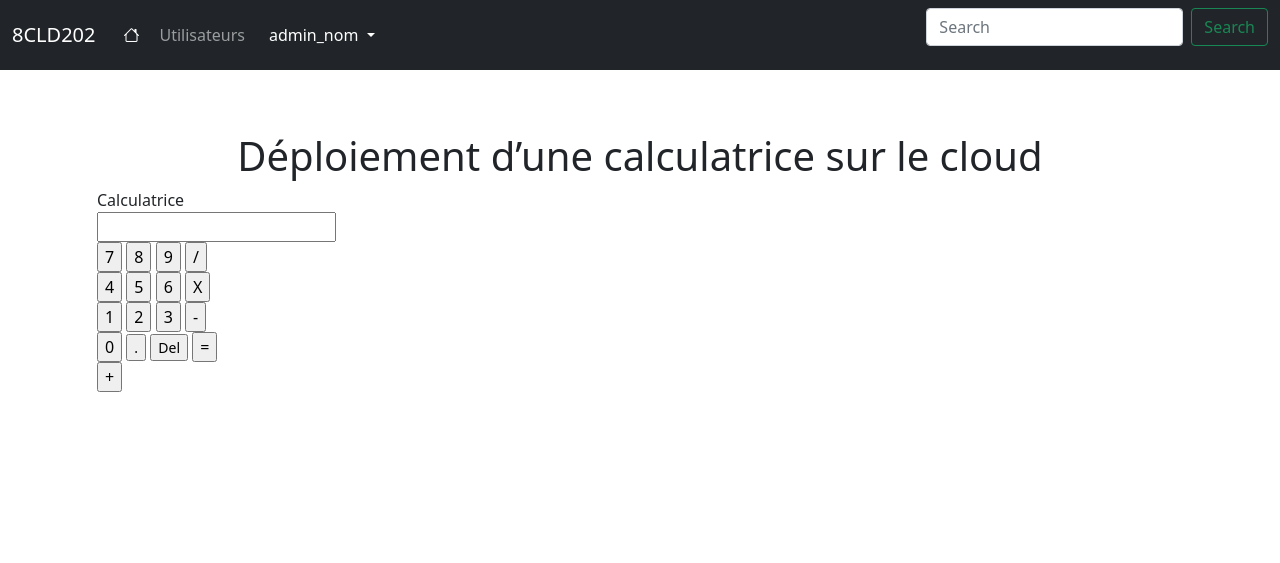
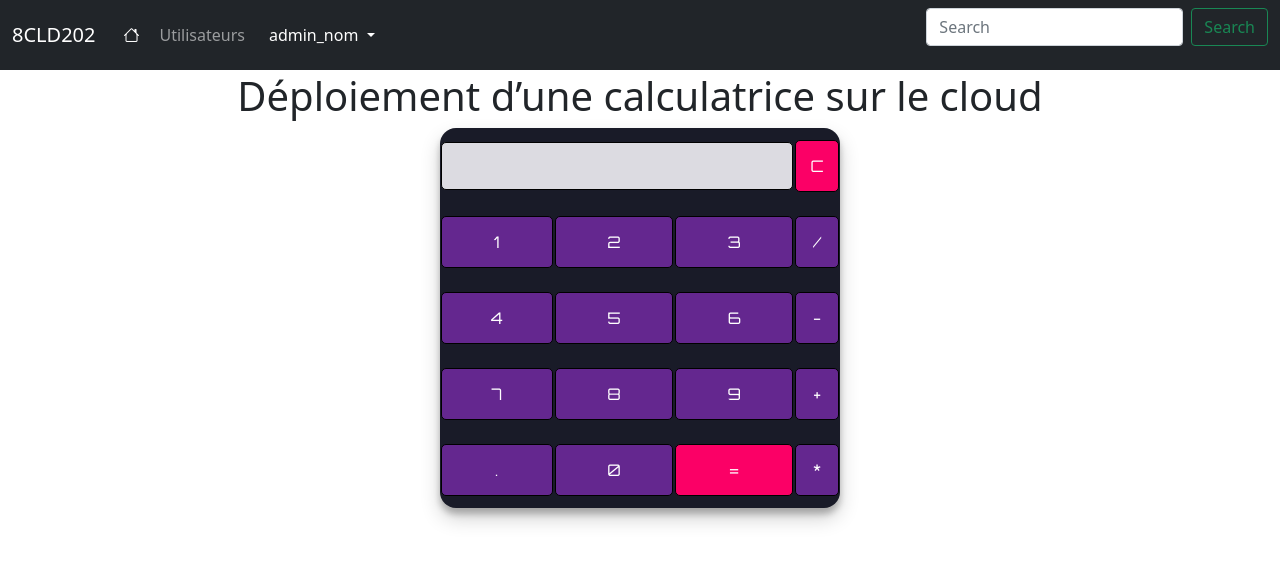
Before and after one commit to micmorin/2022A-Microservices_Simple_UQAC_8CLD201, a Flask app: page / in a window 1280 px wide. Shown: the top 563 px of the page. Run offline with Flask 2, Linux system fonts and the light colour scheme; a user stored in the database is signed in; data comes from the database, SQL or seed files in the repository; some libraries are stand-ins or nearby versions.

Commit message:
Add style and script for calculator

```diff
--- /dev/null
+++ b/Web/src/main/static/script.js
@@ -0,0 +1,15 @@
+function clearScreen() {
+    document.getElementById("result").value = "";
+}
+
+// This function display values
+function display(value) {
+    document.getElementById("result").value += value;
+}
+
+// This function evaluates the expression and returns result
+function calculate() {
+    var p = document.getElementById("result").value;
+    var q = eval(p);
+    document.getElementById("result").value = q;
+}
--- a/Web/src/main/static/style.css
+++ b/Web/src/main/static/style.css
@@ -1,25 +1,38 @@
-main > .container {
-    padding: 60px 15px 0;
+@import url('https://fonts.googleapis.com/css2?family=Orbitron&display=swap');
+.calculator {
+    padding: 10px;
+    border-radius: 1em;
+    height: 380px;
+    width: 400px;
+    margin: auto;
+    background-color: #191b28;
+    box-shadow: rgba(0, 0, 0, 0.19) 0px 10px 20px, rgba(0, 0, 0, 0.23) 0px 6px 6px;
 }
-.react{
-    color:black;
-    background-color:transparent;
-    border:transparent;
+.display-box {
+    font-family: 'Orbitron', sans-serif;
+    background-color: #dcdbe1;
+    border: solid black 0.5px;
+    color: black;
+    border-radius: 5px;
+    width: 100%;
+    height: 65%;
 }
-.active-react{
-    color:darkgreen;
-    background-color:transparent;
-    border:transparent;
+#btn {
+    background-color: #fb0066;
 }
-.w-0{
-    display:none;
+input[type=button] {
+    font-family: 'Orbitron', sans-serif;
+    background-color: #64278f;
+    color: white;
+    border: solid black 0.5px;
+    width: 100%;
+    border-radius: 5px;
+    height: 70%;
+    outline: none;
 }
-.w-10{
-    width:10%;
+input:active[type=button] {
+    background: #e5e5e5;
+    -webkit-box-shadow: inset 0px 0px 5px #c1c1c1;
+    -moz-box-shadow: inset 0px 0px 5px #c1c1c1;
+    box-shadow: inset 0px 0px 5px #c1c1c1;
 }
-.w-20{
-    width:20%;
-}
-.w-30{
-    width:30%;
-}
--- a/Web/src/main/templates/index.html
+++ b/Web/src/main/templates/index.html
@@ -18,37 +18,41 @@
     </div>
 </div>
 
-<div class="container">
-    <div class="header">Calculatrice</div>
-    <input type="text" class="result">
-    <div class="first-row">
-      <input type="button" name="" value="7" class="global">
-      <input type="button" name="" value="8" class="global">
-      <input type="button" name="" value="9" class="global">
-      <input type="button" name="" value="/" class="global">
-    </div>
-    <div class="second-row">
-      <input type="button" name="" value="4" class="global">
-      <input type="button" name="" value="5" class="global">
-      <input type="button" name="" value="6" class="global">
-      <input type="button" name="" value="X" class="global">
-    </div>
-    <div class="third-row">
-      <input type="button" name="" value="1" class="global">
-      <input type="button" name="" value="2" class="global">
-      <input type="button" name="" value="3" class="global">
-      <input type="button" name="" value="-" class="global">
-    </div>
-    <div class="conflict">
-      <div class="left">
-        <input type="button" name="" value="0" class=" big">
-        <input type="button" name="" value="." class=" small">
-        <input type="button" name="" value="Del" class=" red small white-text top-margin">
-        <input type="button" name="" value="=" class=" green white-text big top-margin">
-      </div>
-      <div class="right">
-        <input type="button" name="" value="+" class="global grey plus">
-      </div>
-    </div>
-  </div>
+<table class="calculator" >
+    <tr>
+      <td colspan="3"> <input class="display-box" type="text" id="result" disabled /> </td>
+
+      <!-- clearScreen() function clears all the values -->
+      <td> <input type="button" value="C" onclick="clearScreen()" id="btn" /> </td>
+    </tr>
+    <tr>
+      <!-- display() function displays the value of clicked button -->
+      <td> <input type="button" value="1" onclick="display('1')" /> </td>
+      <td> <input type="button" value="2" onclick="display('2')" /> </td>
+      <td> <input type="button" value="3" onclick="display('3')" /> </td>
+      <td> <input type="button" value="/" onclick="display('/')" /> </td>
+    </tr>
+    <tr>
+      <td> <input type="button" value="4" onclick="display('4')" /> </td>
+      <td> <input type="button" value="5" onclick="display('5')" /> </td>
+      <td> <input type="button" value="6" onclick="display('6')" /> </td>
+      <td> <input type="button" value="-" onclick="display('-')" /> </td>
+    </tr>
+    <tr>
+      <td> <input type="button" value="7" onclick="display('7')" /> </td>
+      <td> <input type="button" value="8" onclick="display('8')" /> </td>
+      <td> <input type="button" value="9" onclick="display('9')" /> </td>
+      <td> <input type="button" value="+" onclick="display('+')" /> </td>
+    </tr>
+    <tr>
+      <td> <input type="button" value="." onclick="display('.')" /> </td>
+      <td> <input type="button" value="0" onclick="display('0')" /> </td>
+
+      <!-- calculate() function evaluates the mathematical expression -->
+      <td> <input type="button" value="=" onclick="calculate()" id="btn" /> </td>
+      <td> <input type="button" value="*" onclick="display('*')" /> </td>
+    </tr>
+  </table>
+
+  <script type="text/javascript" src="../static/script.js"></script>
 {% endblock %}
```
